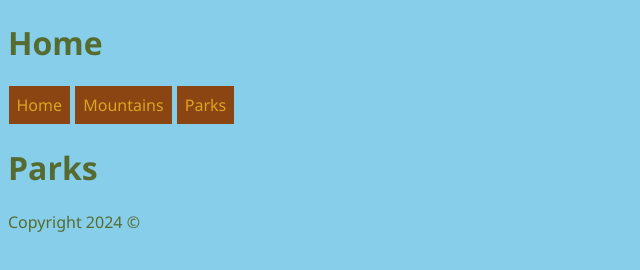
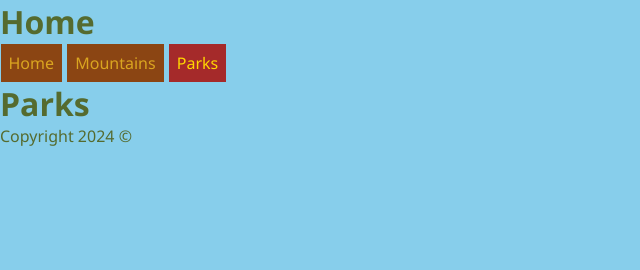
Before and after one commit to JordanSmithh/EnjoyTheOutDoorsCapstone2, a plain HTML site: page parks.html in a window 1280 px wide. Shown: the whole page, without its empty margins (0-640 px from the left). Drawn offline with Linux system fonts and the light colour scheme.

Commit message:
1designs

```diff
--- a/styles/main.css
+++ b/styles/main.css
@@ -1,3 +1,9 @@
+*{
+    margin: 0;
+    padding: 0;
+}
+
+
 body {
     background-color: skyblue;
     color: darkolivegreen;
@@ -12,3 +18,8 @@ nav a{
     padding: 0.5rem;
     text-decoration: none;
 }
+
+nav a.selected{
+    background-color: brown;
+    color: gold;
+}
```
